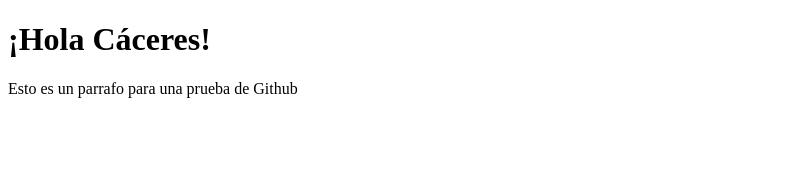
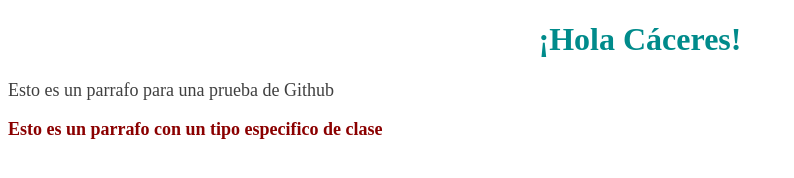
Before and after one commit to mapera91/prueba2, a plain HTML site: page index.html in a window 1280 px wide. Shown: the whole page, without its empty margins (0-794 px from the left). Drawn offline with Linux system fonts and the light colour scheme.

Commit message:
añado clase

```diff
--- a/css/estilos.css
+++ b/css/estilos.css
@@ -0,0 +1,15 @@
+h1 {
+    font-weight: bolder;
+    color: darkcyan;
+    text-align: center;
+}
+
+p {
+    color: #3f3f3f;
+    font-size: 18px;
+}
+
+.clase {
+    font-weight: bolder;
+    color: darkred;
+}
--- a/index.html
+++ b/index.html
@@ -17,5 +17,9 @@
         Esto es un parrafo para una prueba de Github
     </p>
 
+    <p class="clase">
+        Esto es un parrafo con un tipo especifico de clase
+    </p>
+
 </body>
 </html>
```
